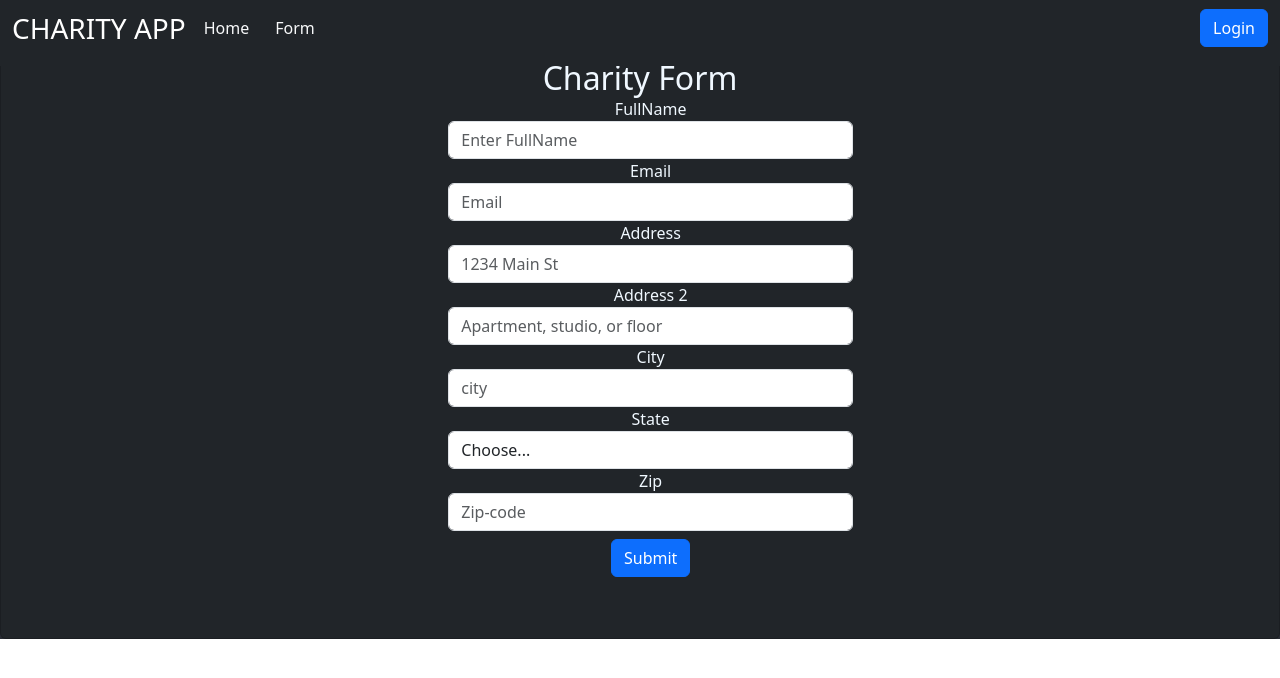
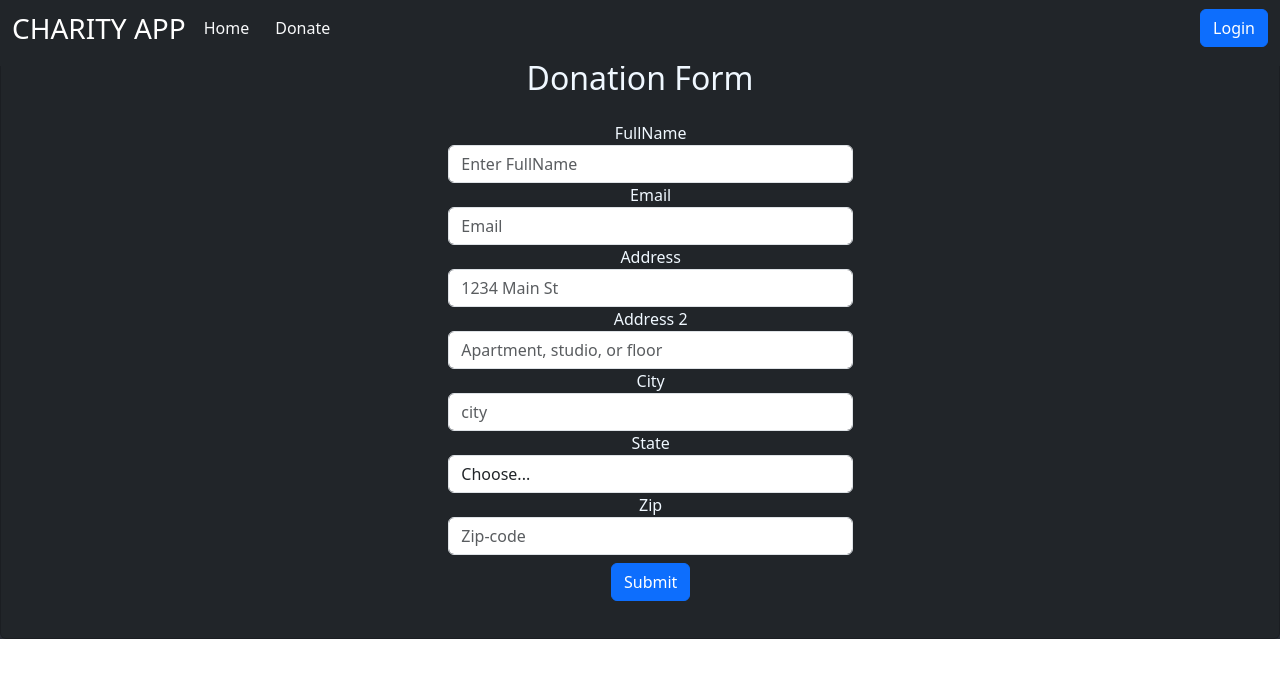
Before and after one commit to aketchgithub/i-Donate, a React (Create React App) app: page /form in a window 1280 px wide. Shown: the top 678 px of the page. Built offline with nearby package versions, Linux system fonts and the light colour scheme.

Commit message:
Changes in the Navbar and main components

```diff
--- a/src/components/Form.js
+++ b/src/components/Form.js
@@ -1,20 +1,23 @@
-import React, { useState } from "react";
+
 import { Link, useNavigate } from "react-router-dom";
 
 function PopUp() {
+
   const navigate = useNavigate();
-  const handleSubmit = (event) => {
-    event.preventDefault();
 
+  const handleSubmit = (e) => {
+    e.preventDefault();
+    alert("Thank You for the Donation.");
     // 👇️ redirect to /contacts
     navigate("home", { replace: true });
   };
+
   return (
     <div className="card bg-dark">
-      <form className=" form lign-items-center">
+      <form className=" form align-items-center">
 
         <div className="form-row pt-2 align-items-center">
-          <h2>Charity Form</h2>
+         <h2>Donation Form</h2> <br />
           <div className="form-group col-md-8">
       <label for="inputusername">FullName</label>
       <input type="text" className="form-control" id="inputusername" placeholder="Enter FullName"/>
--- a/src/components/Navbar.js
+++ b/src/components/Navbar.js
@@ -26,7 +26,7 @@ function HomePage(search, setSearch) {
             </li>
             <li className="nav-item">
               <a className="nav-link active" aria-current="page" href="form">
-                Form
+                Donate
               </a>
             </li>
           </ul>
```
